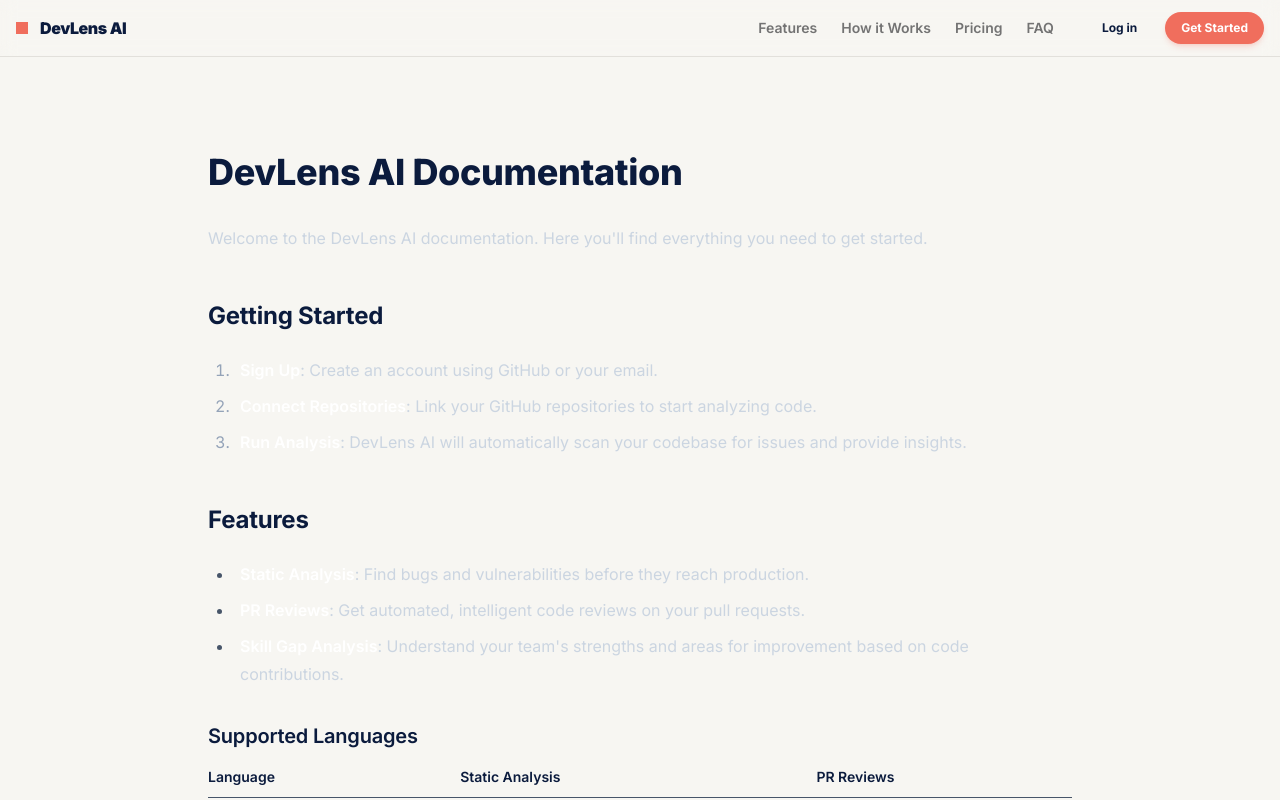
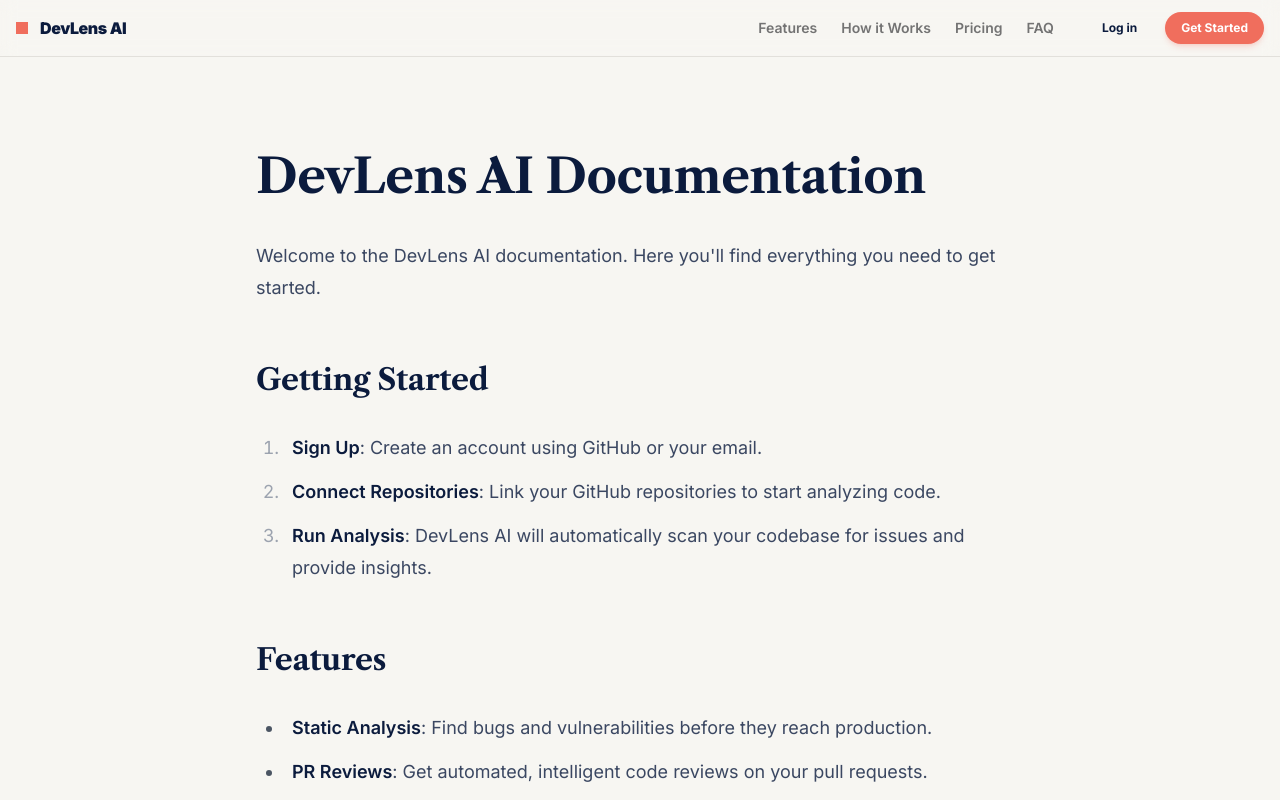
Before and after one commit to rupeshh132/devlens-ai, a React (Vite) app in the folder frontend/: page /docs in a window 1280 px wide. Shown: the top 800 px of the page. Built offline with nearby package versions, Linux system fonts and the light colour scheme.

Commit message:
style: fix documentation page typography, contrast, and alignment

```diff
--- a/frontend/src/pages/public/DocsPage.tsx
+++ b/frontend/src/pages/public/DocsPage.tsx
@@ -45,7 +45,7 @@
   return (
     <PublicLayout>
       <div className="container mx-auto px-4 py-16 md:py-24 max-w-4xl">
-        <div className="prose prose-slate dark:prose-invert prose-brand prose-headings:text-brand-navy prose-a:text-brand-coral hover:prose-a:text-brand-coral/80 max-w-none">
+        <div className="prose prose-lg dark:prose-invert mx-auto prose-headings:font-serif prose-headings:text-brand-navy prose-p:text-brand-navy/80 prose-li:text-brand-navy/80 prose-strong:text-brand-navy prose-a:text-brand-coral hover:prose-a:text-brand-coral/80 prose-th:text-brand-navy prose-td:text-brand-navy/80 prose-code:text-brand-coral max-w-3xl">
           <ReactMarkdown remarkPlugins={[remarkGfm]}>
             {docsContent}
           </ReactMarkdown>
```
